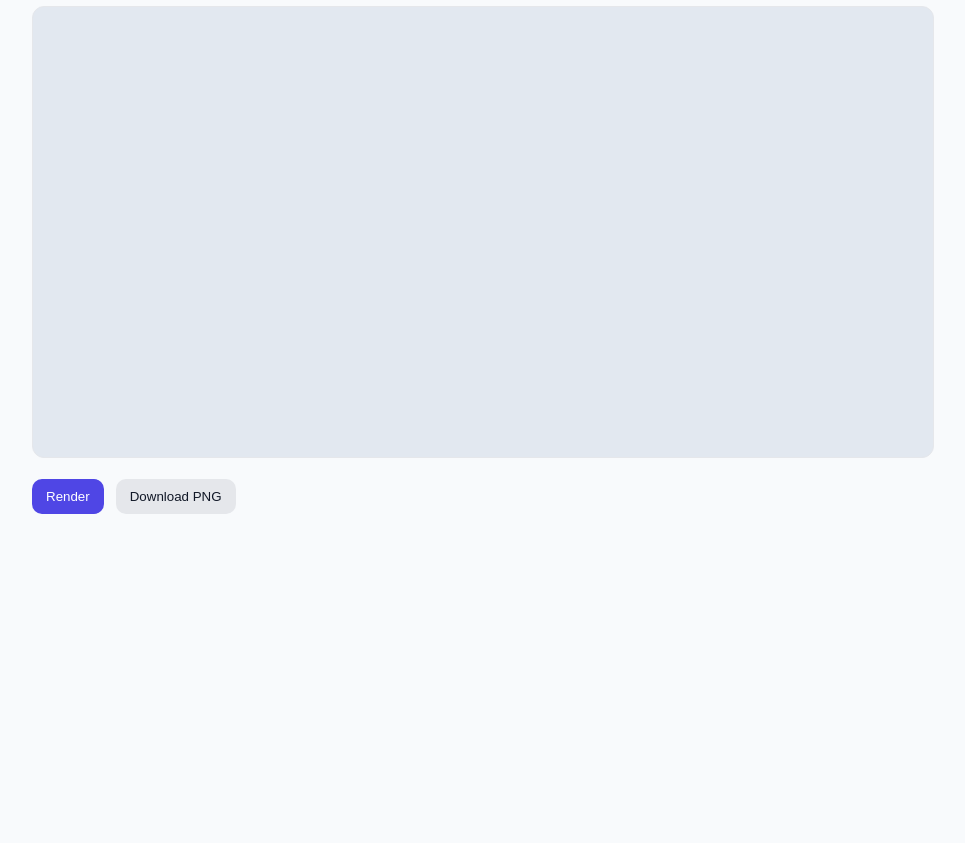
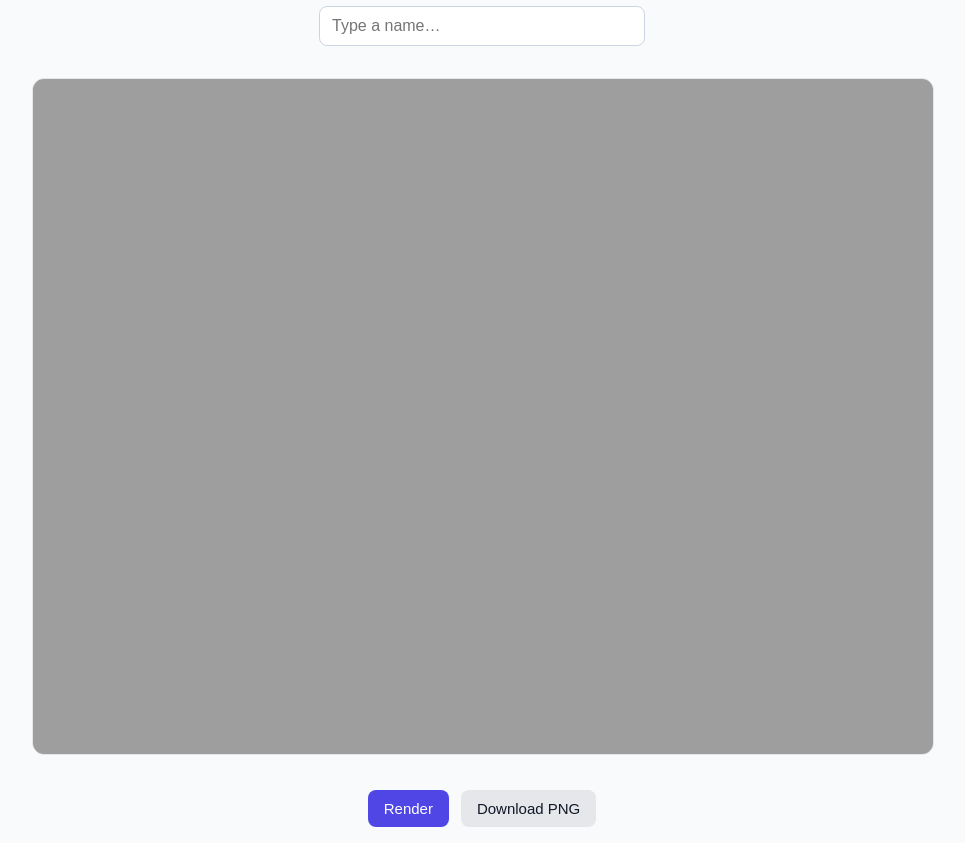
Before and after one commit to Abdulelah86/greeting-card, a plain HTML site: page index.html in a window 1280 px wide. Shown: the part 80-923 px from the top of the page, without its empty margins (158-1123 px from the left). Before the commit the page ends 800 px from the top, so only its background shows below. Drawn offline with Linux system fonts and the light colour scheme.

Commit message:
Update index.html

```diff
--- a/index.html
+++ b/index.html
@@ -5,39 +5,64 @@
 <meta name="viewport" content="width=device-width,initial-scale=1" />
 <title>Greeting Card</title>
 <style>
-  :root { --gap: 12px; }
-  body { font-family: system-ui, -apple-system, Segoe UI, Roboto, Arial, sans-serif; margin: 16px; background:#f8fafc; color:#0f172a; }
-  .wrap { max-width: 900px; margin: 0 auto; }
-  .controls { display: grid; gap: var(--gap); grid-template-columns: 1fr 160px 160px; align-items: end; margin: 0 0 12px; }
-  .controls label { display: grid; gap: 6px; font-size: 14px; }
-  input[type="text"] { padding:10px 12px; border:1px solid #cbd5e1; border-radius: 10px; background:white; }
-  button { padding:10px 14px; border:0; border-radius:10px; cursor:pointer; background:#4f46e5; color:white; }
+  body {
+    font-family: system-ui, -apple-system, Segoe UI, Roboto, Arial, sans-serif;
+    margin: 16px;
+    background:#f8fafc;
+    color:#0f172a;
+  }
+  .wrap { max-width: 900px; margin: 0 auto; text-align:center; }
+  .controls { margin-bottom: 16px; }
+  .controls input[type="text"] {
+    padding:10px 12px;
+    border:1px solid #cbd5e1;
+    border-radius: 8px;
+    width: 100%;
+    max-width: 300px;
+    font-size: 16px;
+  }
+  canvas {
+    width: 100%;
+    height: auto;
+    background: #e2e8f0;
+    border:1px solid #e5e7eb;
+    border-radius: 12px;
+    margin: 16px 0;
+  }
+  .buttons { display:flex; justify-content:center; gap:12px; margin-top: 12px; }
+  button {
+    padding:10px 16px;
+    border:0;
+    border-radius:8px;
+    cursor:pointer;
+    font-size: 15px;
+  }
+  .primary { background:#4f46e5; color:white; }
   .secondary { background:#e5e7eb; color:#111827; }
-  canvas { width: 100%; height: auto; background: #e2e8f0; border:1px solid #e5e7eb; border-radius: 12px; }
-  .row { display:flex; gap: var(--gap); flex-wrap: wrap; margin: 10px 0 18px; }
-  small.mono { font-family: ui-monospace, SFMono-Regular, Menlo, Consolas, monospace; word-break: break-all; display:block; }
-  .err { color:#b91c1c; }
+  .err { color:#b91c1c; font-size: 14px; margin-top: 8px; }
 </style>
 </head>
 <body>
 <div class="wrap">
   <h1>Greeting Card</h1>
 
+  <!-- Name input -->
+  <div class="controls">
+    <input id="nameText" type="text" placeholder="Type a name…" />
+  </div>
 
+  <!-- The card -->
+  <canvas id="cardCanvas"></canvas>
+  <p id="status" class="err"></p>
 
-
-  <canvas id="cardCanvas"></canvas>
-<p id="status" class="err"></p>
-
-<div class="row">
-  <button class="primary" id="renderBtn">Render</button>
-  <button class="secondary" id="downloadBtn">Download PNG</button>
-</div>
+  <!-- Buttons below -->
+  <div class="buttons">
+    <button class="primary" id="renderBtn">Render</button>
+    <button class="secondary" id="downloadBtn">Download PNG</button>
   </div>
 </div>
 
 <script>
-  const qs = new URLSearchParams(location.search);
   const nameInput = document.getElementById('nameText');
   const canvas = document.getElementById('cardCanvas');
   const ctx = canvas.getContext('2d');
@@ -45,21 +70,9 @@
 
   // Defaults
   const defaults = {
-    img: 'card.png',
+    img: 'card.png', // must be in same folder as this HTML
     color: '#ffffff'
   };
-
-  // Fill name from URL (?name=...)
-  nameInput.value = qs.get('name') || '';
-
-  function buildLink() {
-    const params = new URLSearchParams();
-    const name = nameInput.value.trim();
-    if (name) params.set('name', name);
-    const url = `${location.origin}${location.pathname}${params.toString() ? '?' + params.toString() : ''}`;
-    document.getElementById('shareUrl').textContent = url;
-    return url;
-  }
 
   function loadImage(src) {
     return new Promise((resolve, reject) => {
@@ -89,14 +102,14 @@
     // Draw the name text centered near bottom
     const name = (nameInput.value || '').trim();
     if (name) {
-      const size = Math.round(Math.min(canvas.width, canvas.height) * 0.04); // adaptive
+      const size = Math.round(Math.min(canvas.width, canvas.height) * 0.10); // 10% of height
       const stroke = Math.max(2, Math.round(size * 0.07));
       ctx.save();
       ctx.textAlign = 'center';
-      ctx.textBaseline = 'middle';
+      ctx.textBaseline = 'bottom';
       ctx.font = `700 ${size}px Poppins,Arial,Helvetica,sans-serif`;
       const centerX = canvas.width / 2;
-      const baseY = canvas.height * 0.85; // 75% down
+      const baseY = canvas.height - (size * 0.3); // bottom with padding
       ctx.lineWidth = stroke;
       ctx.strokeStyle = 'rgba(0,0,0,0.65)';
       ctx.strokeText(name, centerX, baseY);
@@ -104,10 +117,8 @@
       ctx.fillText(name, centerX, baseY);
       ctx.restore();
     }
-    buildLink();
   }
 
-  // Listeners
   document.getElementById('renderBtn').addEventListener('click', draw);
   document.getElementById('downloadBtn').addEventListener('click', () => {
     const a = document.createElement('a');
@@ -115,17 +126,8 @@
     a.href = canvas.toDataURL('image/png');
     a.click();
   });
-  document.getElementById('copyLinkBtn').addEventListener('click', async () => {
-    try {
-      await navigator.clipboard.writeText(buildLink());
-      alert('Link copied');
-    } catch {
-      alert('Copy failed. Select and copy the link shown.');
-    }
-  });
-  nameInput.addEventListener('input', buildLink);
 
-  // Auto-render on load
+  // Auto render on load
   draw();
 </script>
 </body>
```
